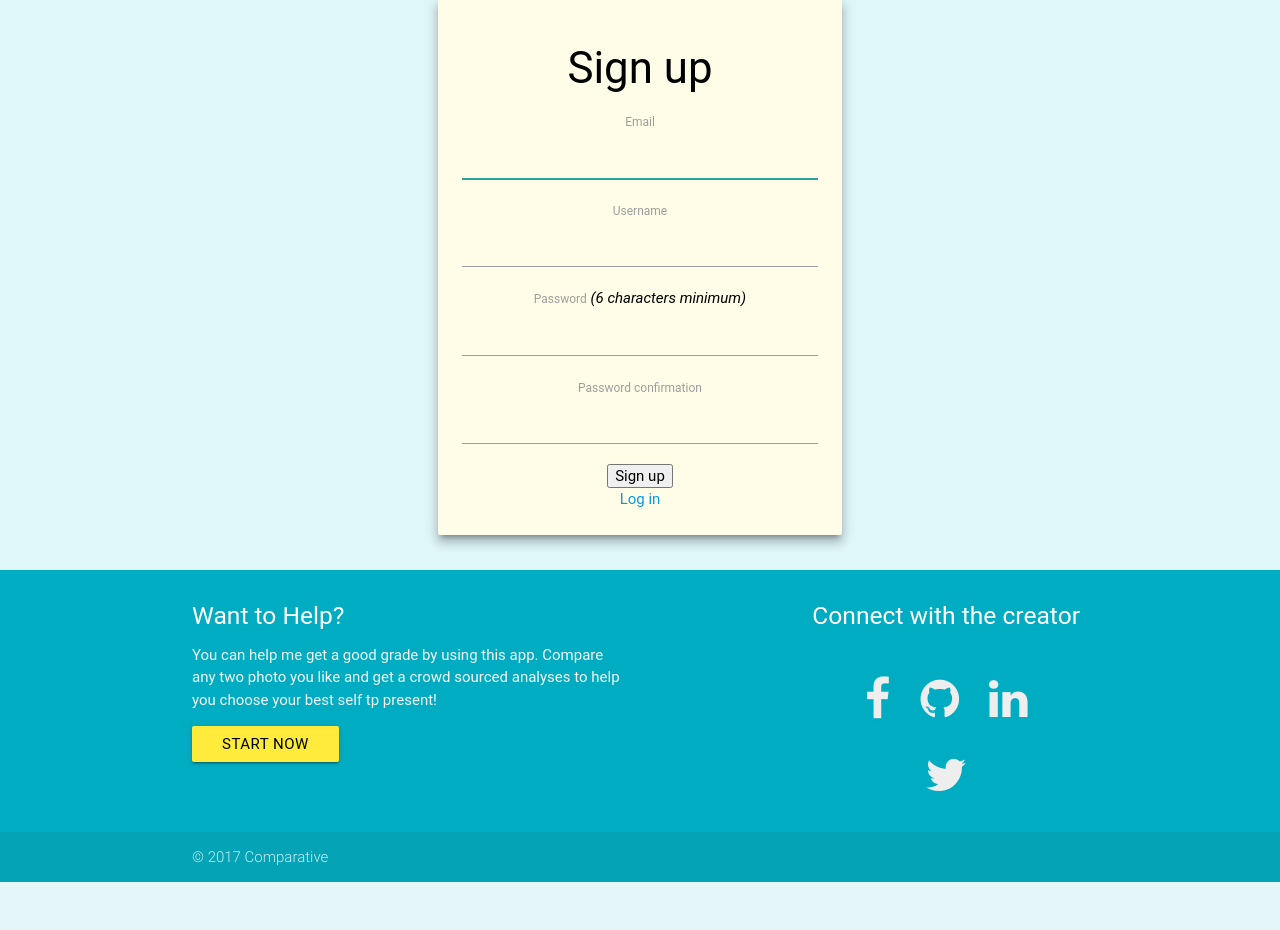
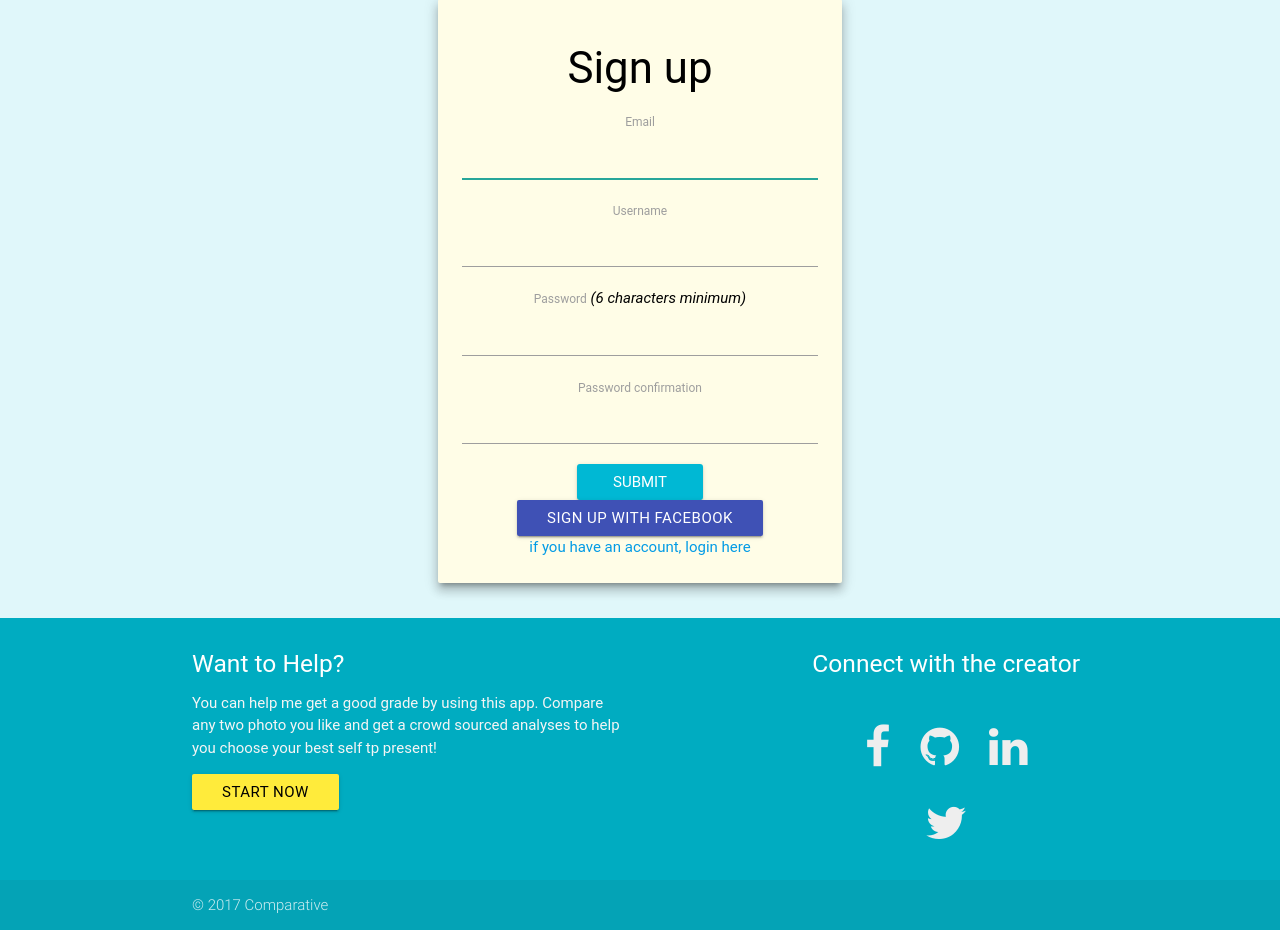
Before and after one commit to myztajay/Comparative, a Rails app: page /users/sign_up in a window 1280 px wide. Shown: the part 73-1003 px from the top of the page. Before the commit the page ends 955 px from the top, so only its background shows below. Run offline with Rails 7, Linux system fonts and the light colour scheme; style sheets or scripts are compiled from the project's sources; some libraries are stand-ins or nearby versions; some web fonts are replaced.

Commit message:
Added Facebook button to signup

```diff
--- a/app/views/devise/registrations/new.html.erb
+++ b/app/views/devise/registrations/new.html.erb
@@ -30,10 +30,13 @@
   </div>
 
   <div class="actions">
-    <%= f.submit "Sign up" %>
+    <%= f.submit "Submit", :class =>"waves-effect waves-light btn cyan accent-4" %>
+    <%= link_to "Sign up with Facebook", user_facebook_omniauth_authorize_path, :class =>"waves-effect waves-light btn  indigo " %>
   </div>
 <% end %>
 
-<%= render "devise/shared/links" %>
+<%- if controller_name != 'sessions' %>
+  <%= link_to "if you have an account, login here", new_session_path(resource_name) %><br />
+<% end -%>
 
 </div></div></div></div>
```
